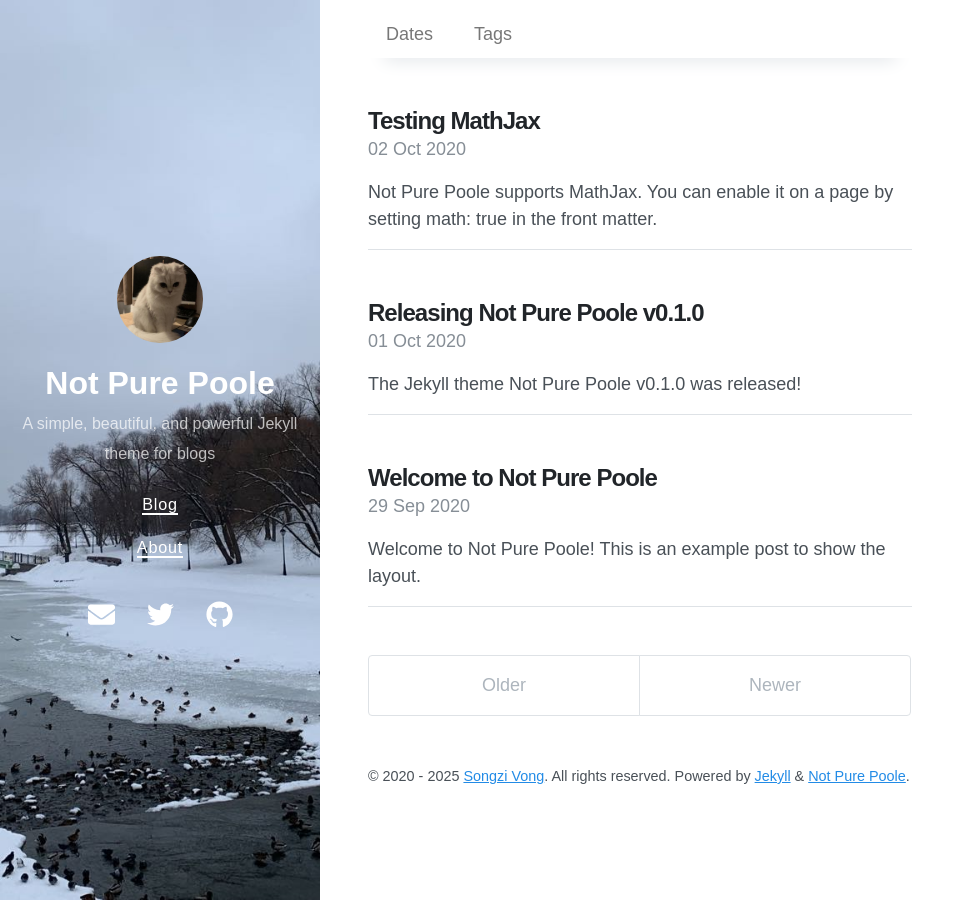
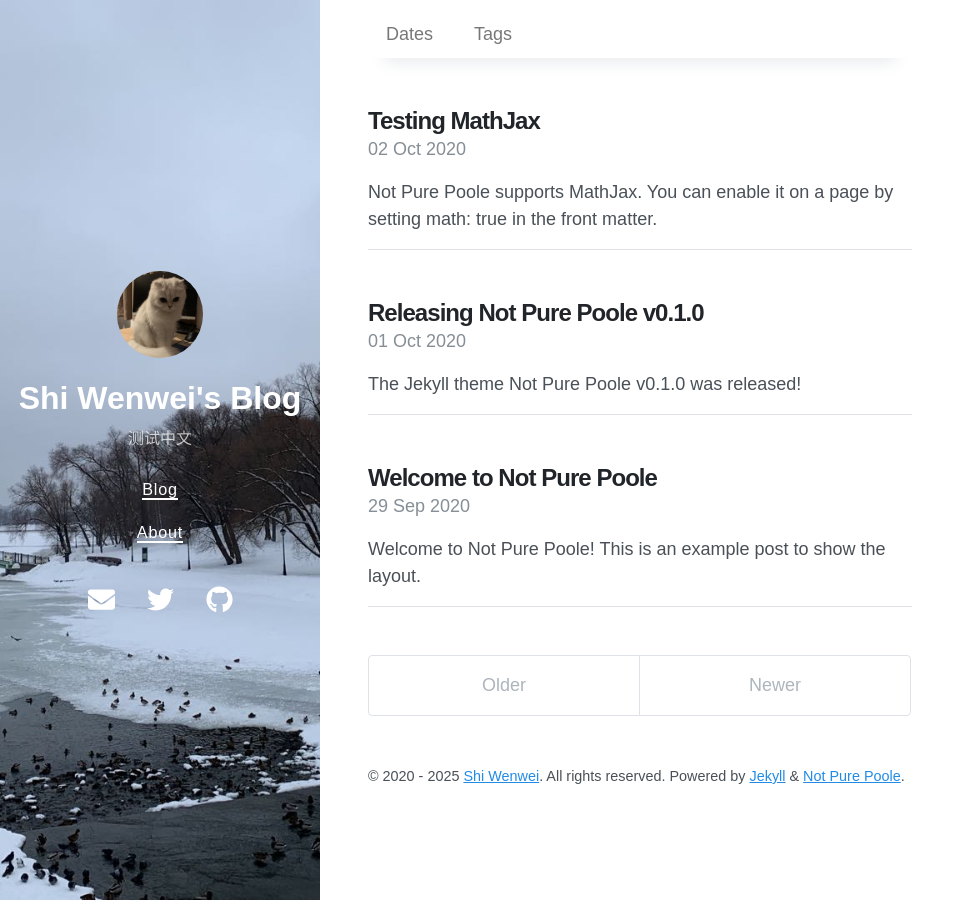
Before and after one commit to Shi5013/Shi5013.github.io, a Jekyll site: the page built from index.html, in a window 1280 px wide. Shown: the whole page, without its empty margins (0-975 px from the left). Built offline with Jekyll 4.4.1, drawn with Linux system fonts in a browser that asks for light colours; nearby versions of some CDN libraries; the list of posts is cut into pages by our own code.

Commit message:
Update config

```diff
--- a/_config.yml
+++ b/_config.yml
@@ -1,7 +1,7 @@
 # Setup
-title: Not Pure Poole
-description: A simple, beautiful, and powerful Jekyll theme for blogs
-url: https://vszhub.github.io
+title: Shi Wenwei's Blog
+description: 测试中文
+url: https://github.com/Shi5013
 avatar: /avatar.jpeg
 paginate: 5
 permalink: pretty
@@ -29,11 +29,11 @@ exclude:
 
 # Optimize Jekyl SEO Tag
 twitter:
-  username: vszhub
+  username: sww
   card: summary
 logo: logo.png
 social:
-  name: Songzi Vong
+  name: Shi Wenwei
   links:
     - https://twitter.com/vszhub
     - https://github.com/vszhub
@@ -54,6 +54,6 @@ sass:
 
 # Specify the author for blog posts
 author:
-  name: Songzi Vong
-  url: https://github.com/vszhub/
-  email: vszhub@gmail.com
+  name: Shi Wenwei
+  url: https://github.com/Shi5013
+  email: wwshi0428@outlook.com
```
